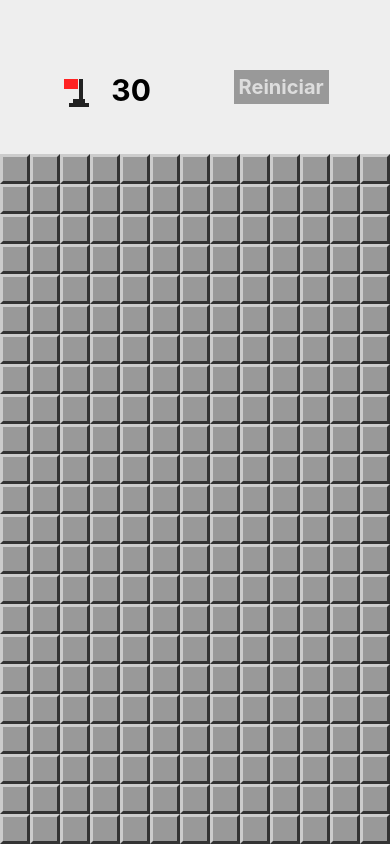
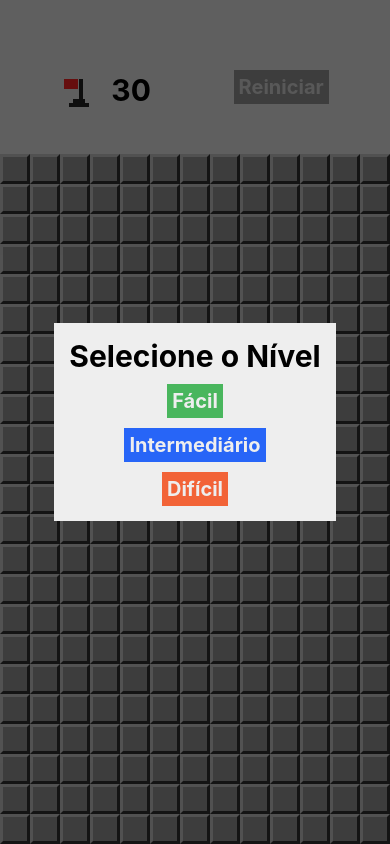
Before and after one commit to braga-academy/react-native-mines-game, a React Native app: screen / in a window 390 px wide. Both pictures are taken after a click on the element 76 px from the left and 92 px from the top of the page. Built offline with nearby package versions, Linux system fonts and the light colour scheme.

Commit message:
Implementando Modal para selecionar Level

```diff
--- a/src/App.js
+++ b/src/App.js
@@ -3,6 +3,7 @@
 import params from './params'
 import MineField from './components/MineField'
 import Header from './components/Header'
+import LevelsSelect from './screens/LevelsSelect'
 
 import {
   createMinedBoard,
@@ -36,7 +37,8 @@
     return {
       board: createMinedBoard(rows, cols, this.minesAmount()),
       won: false,
-      lost: false
+      lost: false,
+      showLevelSelect: false
     }
   }
 
@@ -64,17 +66,28 @@
     const won = wonGame(board)
 
     if(won) {
-      Alert('Parabéns', 'Vocês Venceu!')
+      Alert.alert('Parabéns', 'Vocês Venceu!')
     }
 
     this.setState({ board, won })
   }
 
+  onLevelSelected = level => {
+    params.difficultLevel = level
+
+    this.setState(this.createState())
+  }
+
   render() {
     return (
       <View style={styles.container}>
+        <LevelsSelect
+          isVisible={this.state.showLevelSelect}
+          onLevelSelected={this.onLevelSelected}
+          onCancel={() => this.setState({ showLevelSelect: false })} />
         <Header flagsLeft={this.minesAmount() - flagsUsed(this.state.board)}
-          onNewGame={() => this.setState(this.createState())}/>
+          onNewGame={() => this.setState(this.createState())}
+          onFlagPress={() => this.setState({ showLevelSelect: true })}/>
         <View>
           <MineField board={this.state.board}
             onOpenField={this.onOpenField}
--- /dev/null
+++ b/src/screens/LevelsSelect.js
@@ -0,0 +1,73 @@
+import React from 'react'
+
+import {
+	View,
+	StyleSheet,
+	Text,
+	TouchableOpacity,
+	Modal
+} from 'react-native'
+
+export default props => {
+	return (
+		<Modal onRequestClose={props.onCancel}
+			visible={props.isVisible}
+			animationType='slide'
+			transparent={true}>
+			<View style={styles.frame}>
+				<View style={styles.container}>
+					<Text style={styles.title}>Selecione o Nível</Text>
+					<TouchableOpacity style={[styles.button, styles.bgEasy]}
+						onPress={() => props.onLevelSelected(0.1)}>
+						<Text style={styles.buttonLabel}>Fácil</Text>
+					</TouchableOpacity>
+					<TouchableOpacity style={[styles.button, styles.bgNormal]}
+						onPress={() => props.onLevelSelected(0.2)}>
+						<Text style={styles.buttonLabel}>Intermediário</Text>
+					</TouchableOpacity>
+					<TouchableOpacity style={[styles.button, styles.bgHard]}
+						onPress={() => props.onLevelSelected(0.3)}>
+						<Text style={styles.buttonLabel}>Difícil</Text>
+					</TouchableOpacity>
+				</View>
+			</View>
+		</Modal>
+	)
+}
+
+const styles = StyleSheet.create({
+	frame: {
+		flex: 1,
+		alignItems: 'center',
+		justifyContent: 'center',
+		backgroundColor: 'rgba(0,0,0,.6)'
+	},
+	container: {
+		backgroundColor: '#eee',
+		alignItems: 'center',
+		justifyContent: 'center',
+		padding: 15
+	},
+	title: {
+		fontSize: 30,
+		fontWeight: 'bold'
+	},
+	button: {
+		marginTop: 10,
+		padding: 5
+	},
+	buttonLabel: {
+		fontSize: 20,
+		color: '#eee',
+		fontWeight: 'bold'
+	},
+	bgEasy: {
+		backgroundColor: '#49b65d'
+	},
+	bgNormal: {
+		backgroundColor: '#2765f7'
+	},
+	bgHard: {
+		backgroundColor: '#f26337'
+	}
+})
```
